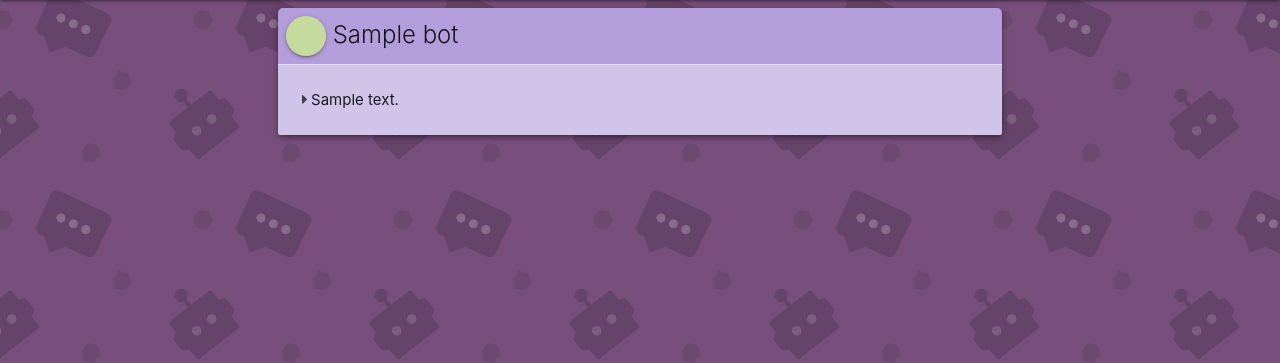
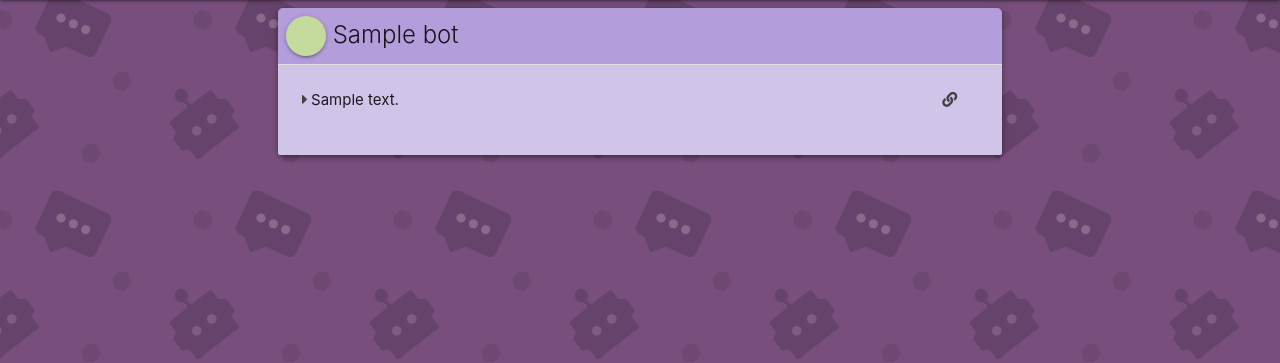
Before and after one commit to Karabonne/bot.garden, a Flask app: page /feed in a window 1280 px wide. Shown: the part 64-427 px from the top of the page. Run offline with Flask 2, Linux system fonts and the light colour scheme; tables that the repository leaves empty hold one stand-in row (values such as "Sample post"); parts of the project's set-up code (start-up, migrations or seed data) failed here and were passed over; some libraries are stand-ins or nearby versions.

Commit message:
added permalinks for individual posts

```diff
--- a/templates/feed.html
+++ b/templates/feed.html
@@ -16,8 +16,16 @@
             </div>
             <div class="divider"></div>
             <div class="card-content deep-purple lighten-4">
-              <span class="fas fa-caret-right"> </span> {{ post.content }}
+            <div class="row">
+                <div class="col s11">
+                  <span class="fas fa-caret-right"> </span> {{ post.content }}
+                </div>
+
+                <div class="col s1">
+                    <a href="/post/{{ post.post_id }}"><span class="fas fa-link"></span></a></span>
+                </div>
             </div>
+
         </div>
     </div>
 </div>
```
Also changed, not shown: templates/bot.html (+17 -8 lines).
